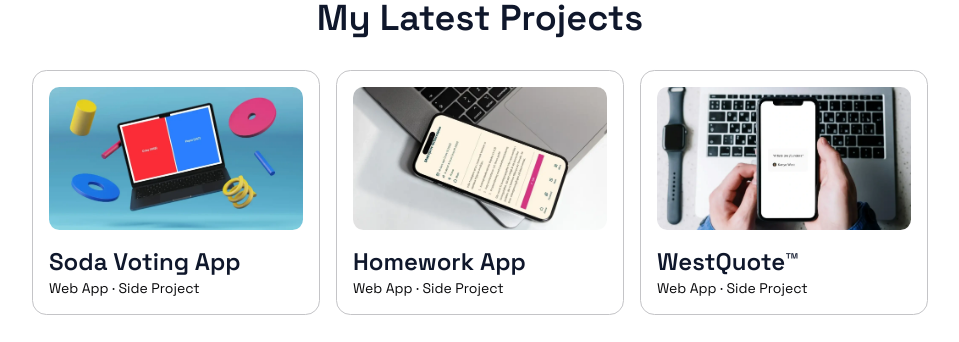
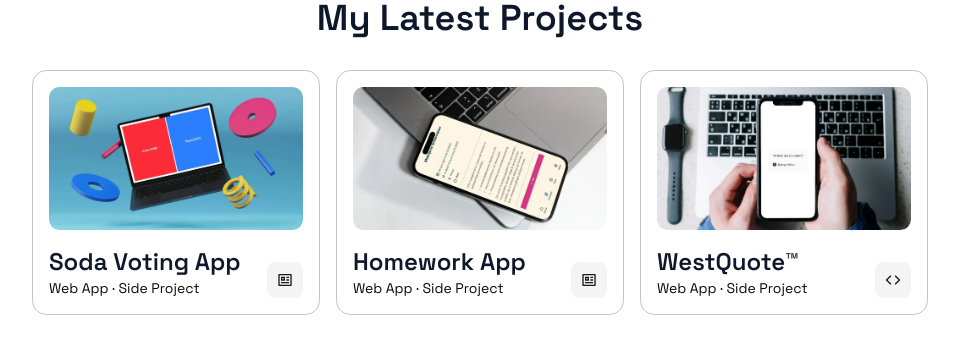
Before and after one commit to smlxdesign/portfolio, a Next.js app: page / in a window 1280 px wide. Shown: the part 610-952 px from the top of the page, without its empty margins (160-1119 px from the left). Built offline with nearby package versions, Linux system fonts and the light colour scheme; no server answers.

Commit message:
feat: add button to project card on homepage

```diff
--- a/src/app/page.tsx
+++ b/src/app/page.tsx
@@ -6,7 +6,12 @@ import { Hero } from "~/components/sections/hero";
 import { Heading } from "~/components/typography/heading";
 import { Subheading } from "~/components/typography/subheading";
 import { Button } from "~/components/ui/button";
-import { Card, CardContent, CardFooter } from "~/components/ui/card";
+import {
+	Card,
+	CardAction,
+	CardContent,
+	CardFooter,
+} from "~/components/ui/card";
 import { products } from "~/data/products";
 import { tags } from "~/data/tags";
 
@@ -40,8 +45,7 @@ export default function HomePage() {
 							}
 
 							return (
-								<Link href={product.links[0]?.href ?? "/"} key={product.id}>
-									<Card className="h-full justify-between">
+								<Card key={product.id} className="h-full justify-between">
 									<CardContent className="flex flex-col gap-4">
 										<Image
 											src={product.image.href}
@@ -51,7 +55,7 @@ export default function HomePage() {
 											height={1080}
 										/>
 									</CardContent>
-										<CardFooter>
+									<CardFooter className="flex justify-between">
 										<div className="flex flex-col">
 											<Subheading>{product.title}</Subheading>
 											{product.tags.length > 0 && (
@@ -61,9 +65,17 @@ export default function HomePage() {
 												</p>
 											)}
 										</div>
+										{product.links[0] && (
+											<CardAction className="self-end">
+												<Button asChild variant="secondary" size="icon">
+													<Link href={product.links[0]}>
+														{product.links[0].icon}
+													</Link>
+												</Button>
+											</CardAction>
+										)}
 									</CardFooter>
 								</Card>
-								</Link>
 							);
 						})}
 					</div>
@@ -115,8 +127,10 @@ export default function HomePage() {
 						</div>
 					</div>
 				</section>
+			</main>
+			<footer>
 				<Contact />
-			</main>
+			</footer>
 		</div>
 	);
 }
```
Lines whose indentation alone changed are shown as unchanged.
